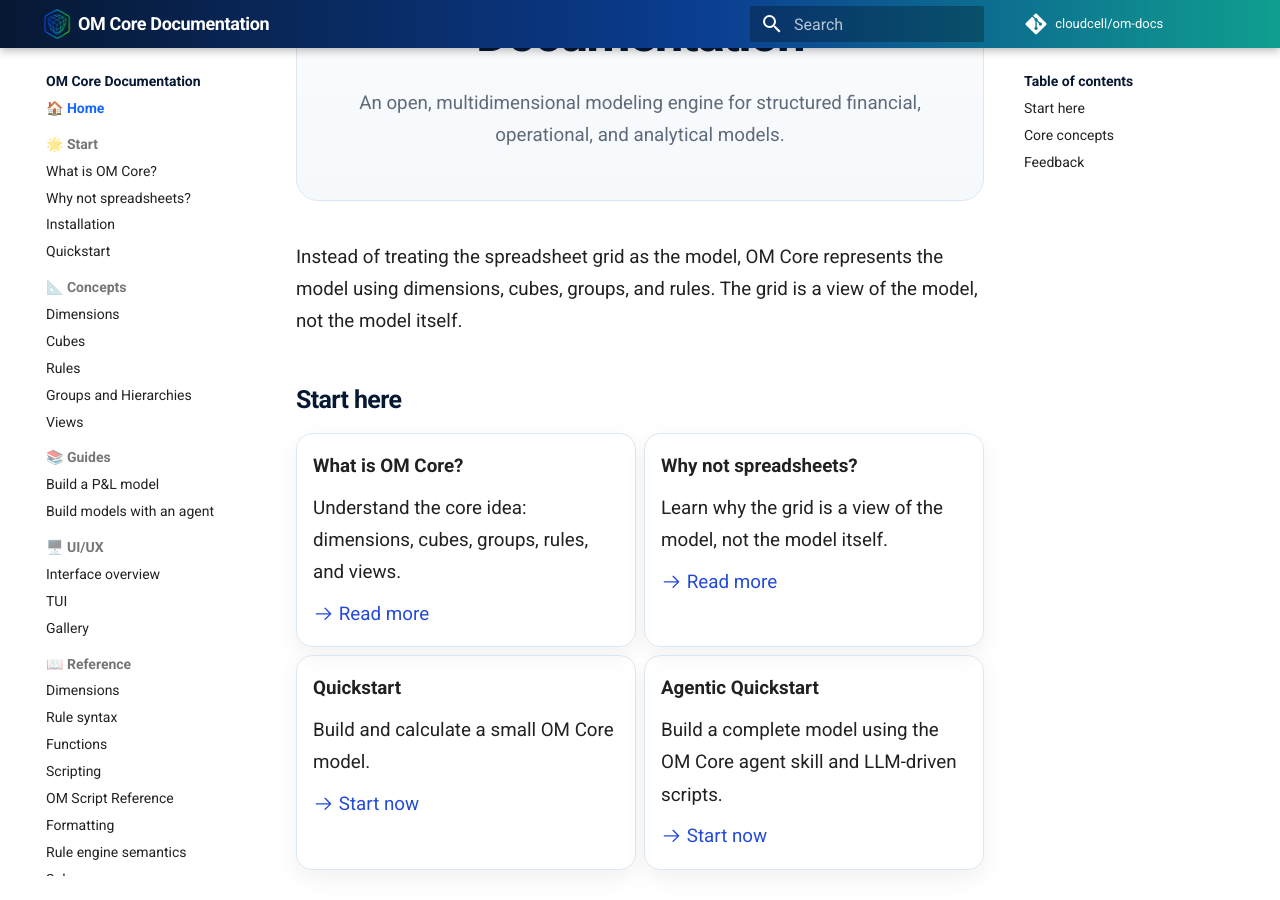
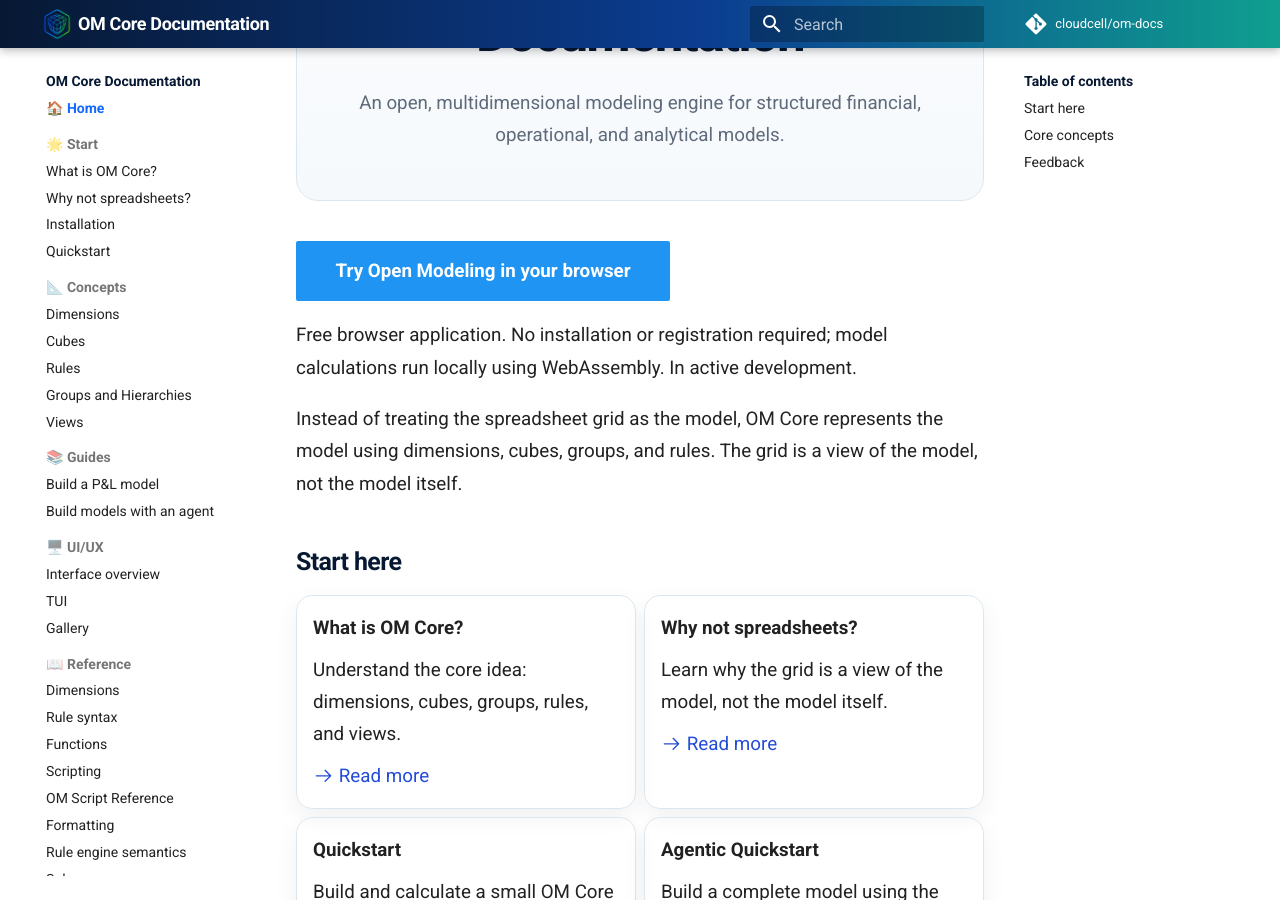
Before and after one commit to cloudcell/om-docs, an MkDocs documentation site: the page built from docs/index.md, in a window 1280 px wide and 900 px high, scrolled down 406 px. Built offline with MkDocs 1.6.1 and Material for MkDocs 9.7.7, drawn with Linux system fonts in a browser that asks for light colours; comment, search, counter and statistics services are not loaded.

Commit message:
docs: add browser application button to documentation homepage

```diff
--- a/docs/index.md
+++ b/docs/index.md
@@ -7,6 +7,9 @@
   </p>
 </div>
 
+[Try Open Modeling in your browser](https://om.cloudcell.nz/){ .md-button .md-button--primary }
+
+Free browser application. No installation or registration required; model calculations run locally using WebAssembly. In active development.
 
 Instead of treating the spreadsheet grid as the model, OM Core represents the model using dimensions, cubes, groups, and rules. The grid is a view of the model, not the model itself.
 
```
